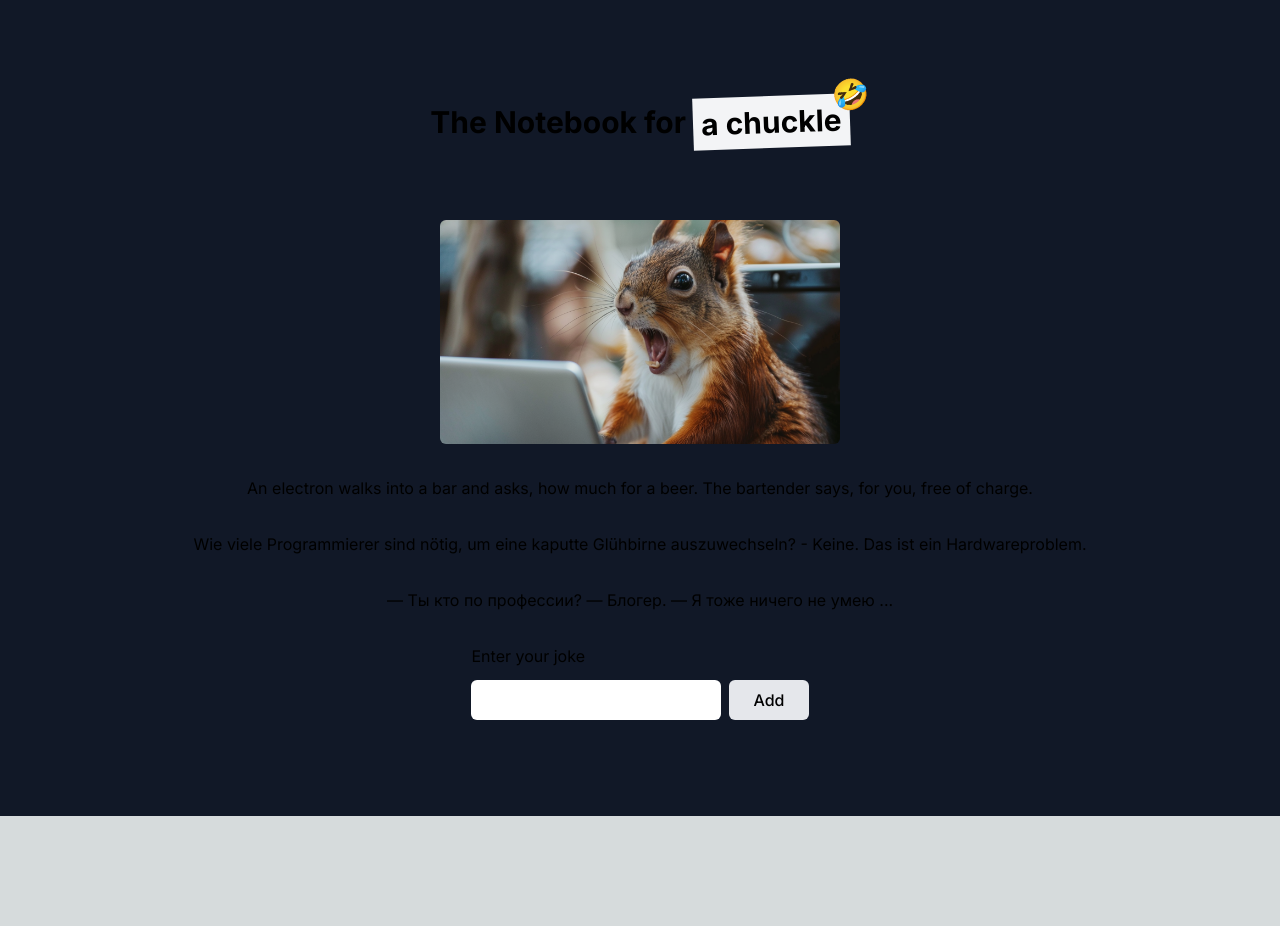
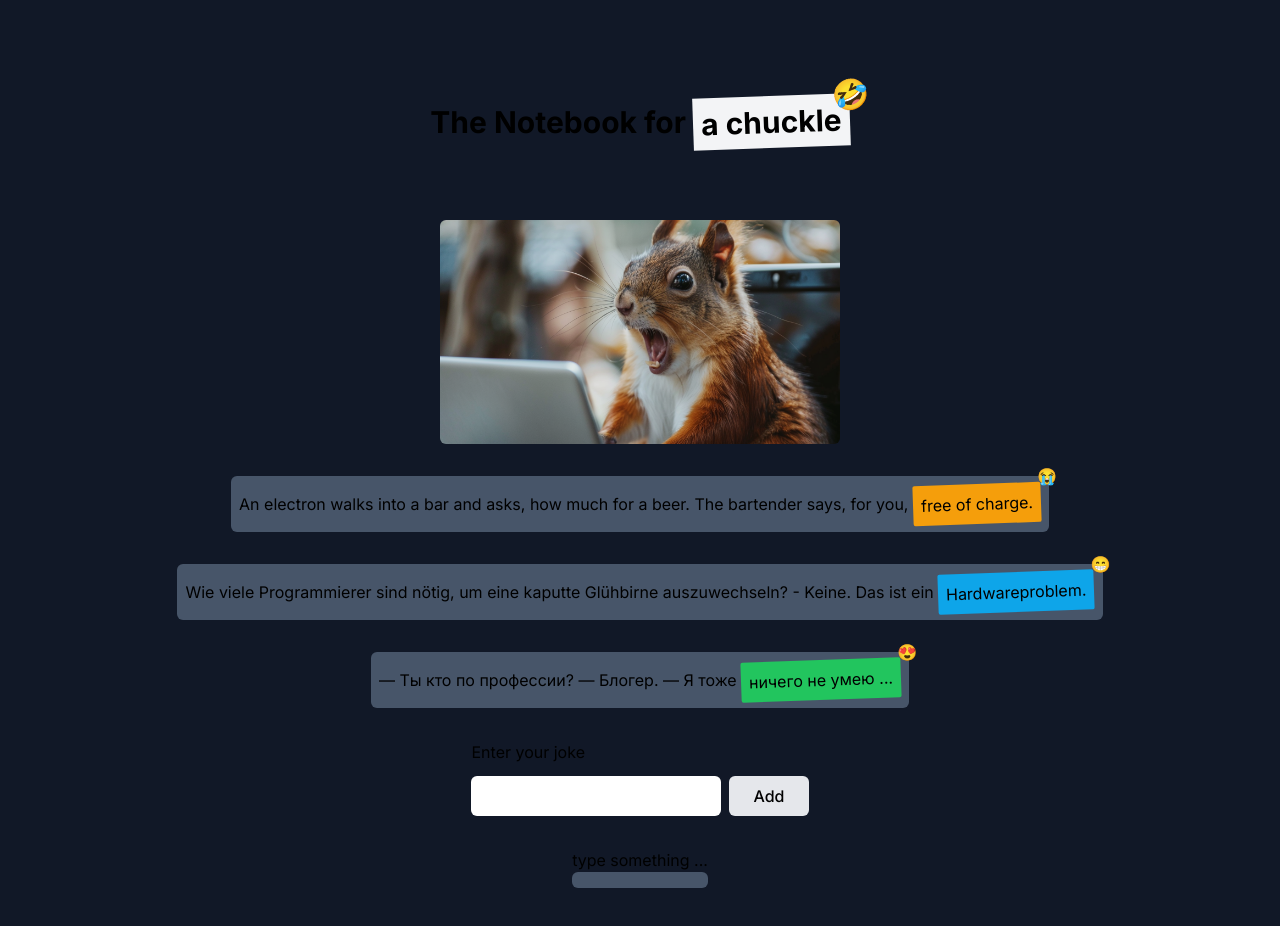
Before and after one commit to Kheirah/joke-notebook, a Next.js app: page / in a window 1280 px wide. Shown: the top 926 px of the page. Before the commit the page ends 816 px from the top, so only its background shows below. Built offline with nearby package versions, Linux system fonts and the light colour scheme.

Commit message:
add preview logic

```diff
--- a/app/page.js
+++ b/app/page.js
@@ -1,6 +1,7 @@
 'use client'
 
 import { useState } from 'react'
+import clsx from 'clsx'
 import Image from 'next/image'
 import Squirrel from '@/public/squirrel-lol.png'
 
@@ -42,6 +43,42 @@ export default function Home() {
     setJoke({ id: generateRandomString(), content: '', highlight: '' })
   }
 
+  function makeMeBeautiful({ content, highlight }) {
+    const emojis = ['😭', '😁', '😍', '😆']
+
+    if (makeMeBeautiful.current === undefined) makeMeBeautiful.current = 0
+    else makeMeBeautiful.current = ++makeMeBeautiful.current % 4
+
+    const start = content.indexOf(highlight)
+    const before = content.substring(0, start)
+    const after = content.substring(start + highlight.length)
+
+    return (
+      <p
+        key={generateRandomString()}
+        className="relative rounded-md bg-slate-600 p-2"
+      >
+        {before}
+        {highlight && (
+          <span
+            className={clsx('inline-block -rotate-2 rounded-sm p-2', {
+              'bg-amber-500': makeMeBeautiful.current === 0,
+              'bg-sky-500': makeMeBeautiful.current === 1,
+              'bg-green-500': makeMeBeautiful.current === 2,
+              'bg-teal-500': makeMeBeautiful.current === 3,
+            })}
+          >
+            {highlight}
+          </span>
+        )}
+        {after}
+        <span className="absolute -right-2 -top-3">
+          {emojis[makeMeBeautiful.current]}
+        </span>
+      </p>
+    )
+  }
+
   return (
     <main className="flex min-h-screen flex-col items-center space-y-8 bg-gray-900 p-24">
       <h1 className="relative mb-10 text-3xl font-bold">
@@ -59,14 +96,13 @@ export default function Home() {
         width="400"
       />
 
-      {jokes.map((individualJoke) => (
-        <div key={individualJoke.id}>{individualJoke.content}</div>
-      ))}
+      {jokes.map((individualJoke) => makeMeBeautiful(individualJoke))}
 
       <form className="space-y-3" onSubmit={handleAddJoke}>
         <label htmlFor="joke" className="block">
           Enter your joke
         </label>
+
         <input
           id="joke"
           type="text"
@@ -76,6 +112,7 @@ export default function Home() {
           }
           className="rounded-md px-2 py-1 leading-8 text-black"
         />
+
         <button
           type="submit"
           className="ml-2 rounded-md bg-gray-200 px-6 py-2 font-medium text-black"
@@ -84,7 +121,24 @@ export default function Home() {
         </button>
       </form>
 
-      {/* Preview */}
+      <div>
+        <div>{joke.content ? 'Preview' : 'type something ...'}</div>
+        <div
+          className="relative rounded-md bg-slate-600 p-2"
+          onMouseUp={() =>
+            setJoke({
+              ...joke,
+              highlight: window.getSelection().toString(),
+            })
+          }
+        >
+          {joke.content && (
+            <span className="rounded-sm selection:bg-red-500">
+              {makeMeBeautiful(joke)}
+            </span>
+          )}
+        </div>
+      </div>
     </main>
   )
 }
```
